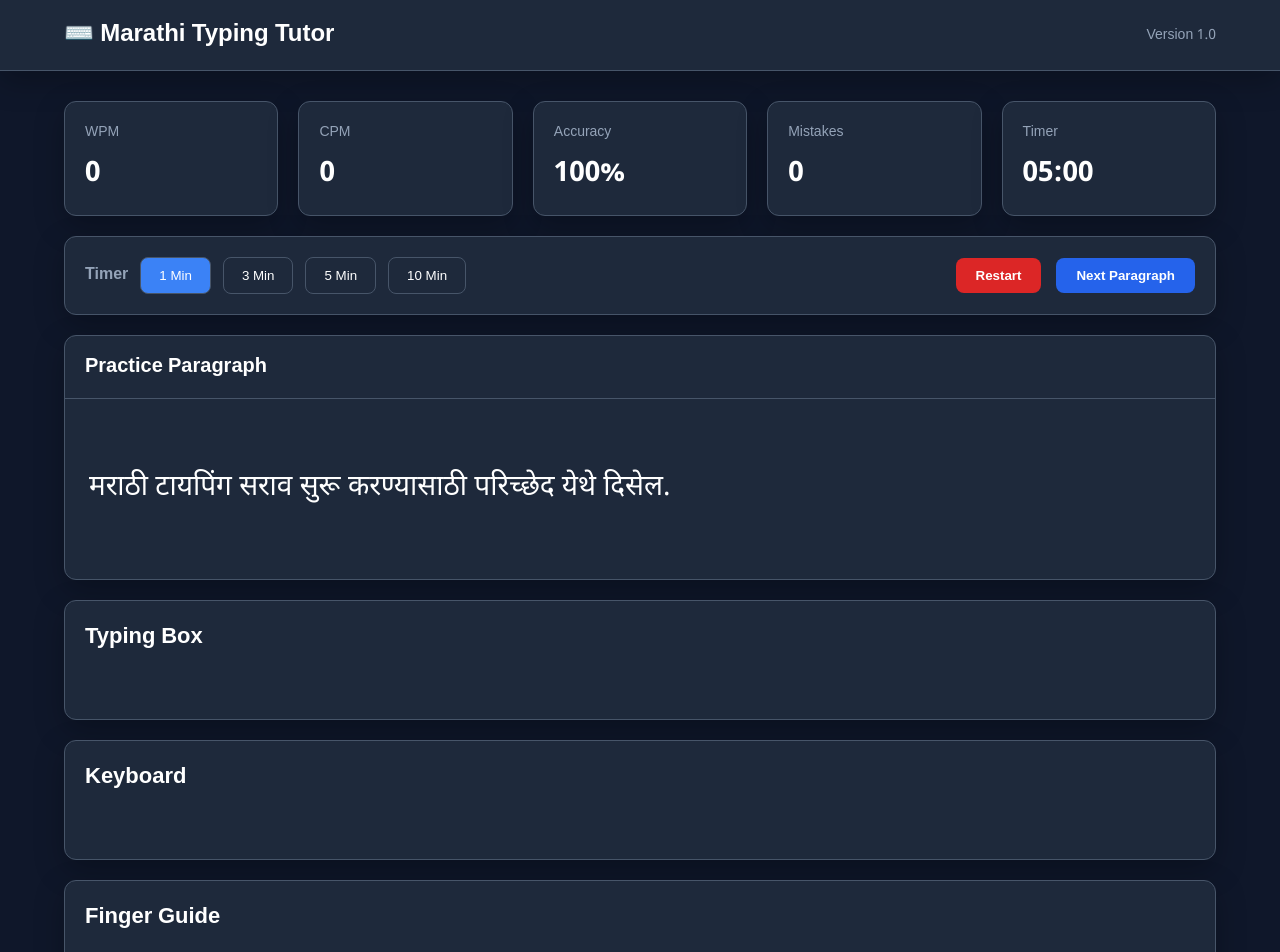
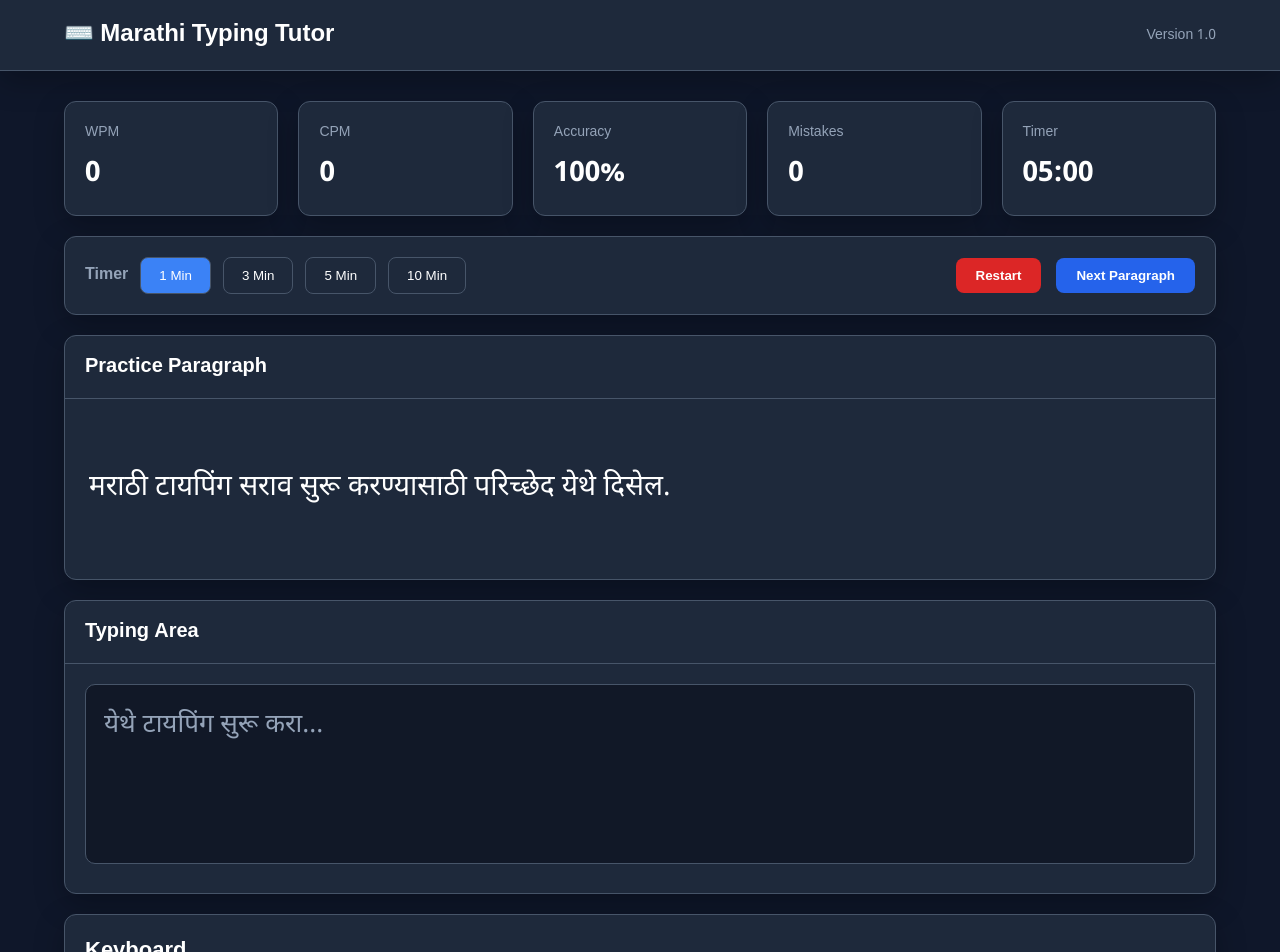
Before and after one commit to Akshay3096/marathi-typing-tutor, a React (Vite) app: page / in a window 1280 px wide. Shown: the top 952 px of the page. Built offline with nearby package versions, Linux system fonts and the light colour scheme.

Commit message:
feat: add typing box component

```diff
--- a/src/components/Dashboard/Dashboard.jsx
+++ b/src/components/Dashboard/Dashboard.jsx
@@ -3,9 +3,12 @@ import "./Dashboard.css";
 import Statistics from "../Statistics/Statistics";
 import Controls from "../Controls/Controls";
 import Practice from "../Practice/Practice";
+import TypingBox from "../TypingBox/TypingBox";
 
 function Dashboard() {
+
     return (
+
         <div className="dashboard">
 
             <Statistics />
@@ -14,9 +17,7 @@ function Dashboard() {
 
             <Practice />
 
-      <section className="dashboard-section">
-        <h2>Typing Box</h2>
-      </section>
+            <TypingBox />
 
             <section className="dashboard-section">
                 <h2>Keyboard</h2>
@@ -27,7 +28,9 @@ function Dashboard() {
             </section>
 
         </div>
+
     );
+
 }
 
 export default Dashboard;
--- /dev/null
+++ b/src/components/TypingBox/TypingBox.css
@@ -0,0 +1,76 @@
+.typing-box{
+
+    background:var(--surface-color);
+
+    border:1px solid var(--border);
+
+    border-radius:var(--radius-md);
+
+    box-shadow:var(--shadow);
+
+    overflow:hidden;
+
+}
+
+.typing-header{
+
+    padding:16px 20px;
+
+    border-bottom:1px solid var(--border);
+
+}
+
+.typing-header h2{
+
+    font-size:20px;
+
+    color:var(--text-primary);
+
+}
+
+.typing-body{
+
+    padding:20px;
+
+}
+
+.typing-input{
+
+    width:100%;
+
+    min-height:180px;
+
+    resize:none;
+
+    background:#111827;
+
+    color:var(--text-primary);
+
+    border:1px solid var(--border);
+
+    border-radius:10px;
+
+    padding:18px;
+
+    font-size:26px;
+
+    line-height:1.8;
+
+    font-family:
+        "Noto Sans Devanagari",
+        "Mangal",
+        sans-serif;
+
+}
+
+.typing-input::placeholder{
+
+    color:var(--text-secondary);
+
+}
+
+.typing-input:focus{
+
+    border-color:var(--primary);
+
+}
--- /dev/null
+++ b/src/components/TypingBox/TypingBox.jsx
@@ -0,0 +1,42 @@
+import "./TypingBox.css";
+
+function TypingBox() {
+
+    const handleBlockedAction = (event) => {
+        event.preventDefault();
+    };
+
+    return (
+
+        <section className="typing-box">
+
+            <div className="typing-header">
+
+                <h2>Typing Area</h2>
+
+            </div>
+
+            <div className="typing-body">
+
+                <textarea
+                    className="typing-input"
+                    placeholder="येथे टायपिंग सुरू करा..."
+                    spellCheck={false}
+                    autoComplete="off"
+                    autoCorrect="off"
+                    autoCapitalize="off"
+                    onPaste={handleBlockedAction}
+                    onCopy={handleBlockedAction}
+                    onCut={handleBlockedAction}
+                    onContextMenu={handleBlockedAction}
+                />
+
+            </div>
+
+        </section>
+
+    );
+
+}
+
+export default TypingBox;
```
Lines whose indentation alone changed are shown as unchanged.
